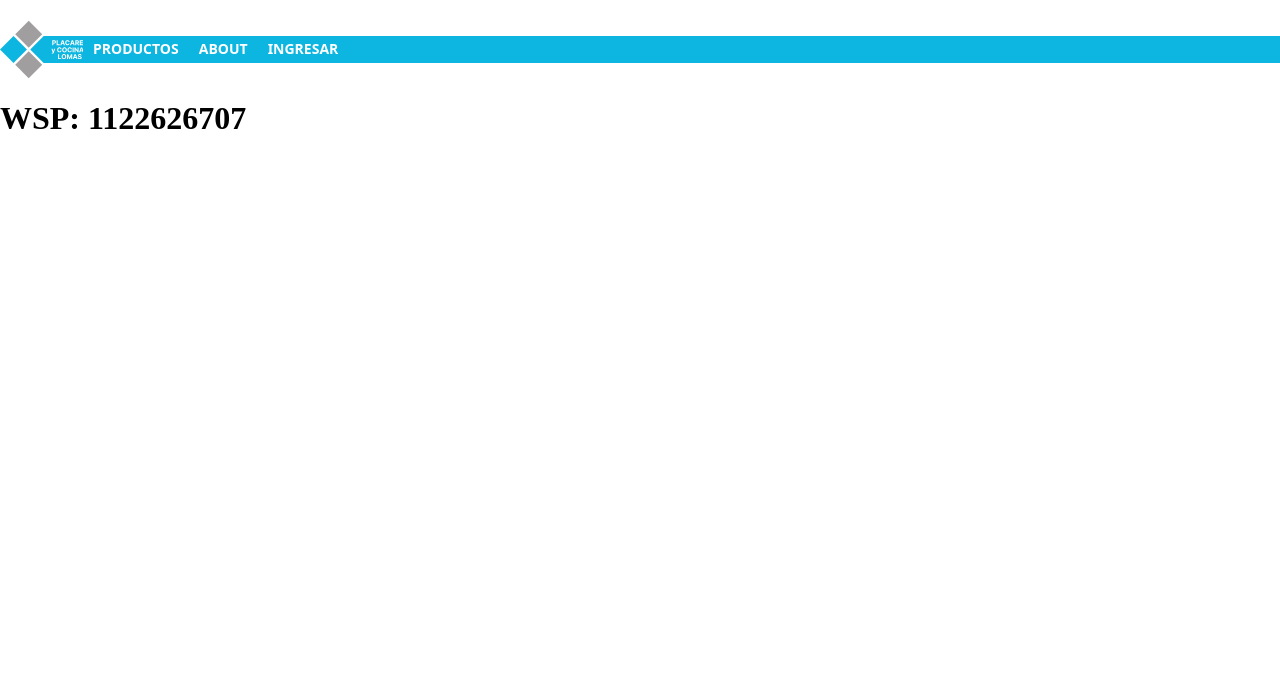
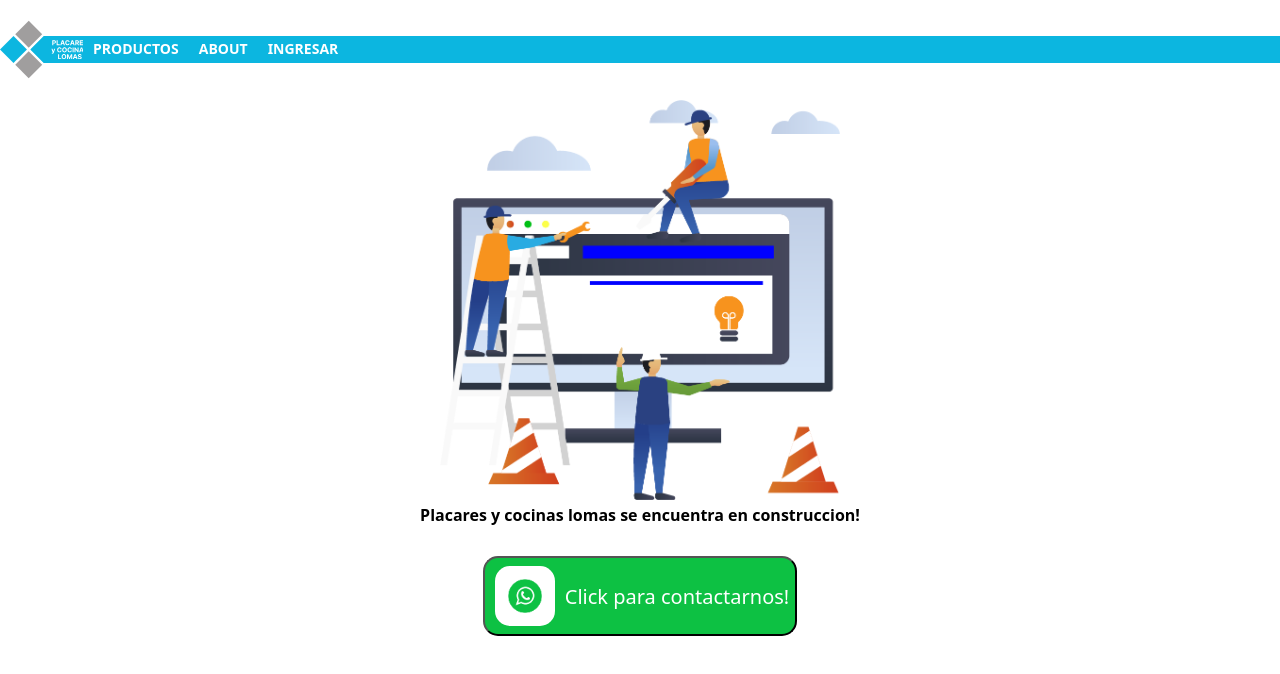
Before and after one commit to dev-ajras/pycocinas, a Vue app: page / in a window 1280 px wide. Shown: the top 674 px of the page. Built offline with nearby package versions, Linux system fonts and the light colour scheme.

Commit message:
maintain view added

```diff
--- a/package.json
+++ b/package.json
@@ -16,6 +16,7 @@
   "devDependencies": {
     "@tsconfig/node18": "^2.0.1",
     "@types/node": "^18.16.17",
+    "@types/vue": "^2.0.0",
     "@vitejs/plugin-vue": "^4.2.3",
     "@vue/tsconfig": "^0.4.0",
     "npm-run-all": "^4.1.5",
--- /dev/null
+++ b/src/components/maintain-components/WorkOnProgress.vue
@@ -0,0 +1,14 @@
+<template>
+  <div class="img-container">
+    <img src="./maintain.png" alt="" />
+  </div>
+</template>
+
+<style scoped>
+.img-container {
+  width: 400px;
+}
+.img-container img {
+  width: 100%;
+}
+</style>
--- /dev/null
+++ b/src/components/maintain-components/WspLink.vue
@@ -0,0 +1,30 @@
+<template>
+  <button class="button-container">
+    <img src="./wsp.png" alt="" />
+    <a
+      href="https://api.whatsapp.com/send/?phone=5491122626706&text&type=phone_number&app_absent=0"
+      >Click para contactarnos!</a
+    >
+  </button>
+</template>
+
+<style scoped>
+.button-container {
+  border-radius: 15px;
+  margin: 30px;
+  display: flex;
+  justify-content: center;
+  align-items: center;
+  height: 80px;
+  font-family: system-ui, -apple-system, BlinkMacSystemFont, "Segoe UI", Roboto,
+    Oxygen, Ubuntu, Cantarell, "Open Sans", "Helvetica Neue", sans-serif;
+  background-color: #0dc143;
+  color: white;
+  font-size: 20px;
+}
+.button-container img {
+  width: 60px;
+  margin: 0 10px 0 4px;
+  border-radius: 15px;
+}
+</style>
--- /dev/null
+++ b/src/views/MaintainView.vue
@@ -0,0 +1,34 @@
+<template>
+  <div class="view-container">
+    <WorkOnProgress />
+    <h4>Placares y cocinas lomas se encuentra en construccion!</h4>
+    <WspLink />
+  </div>
+</template>
+
+<script lang="ts">
+import WorkOnProgress from "../components/maintain-components/WorkOnProgress.vue";
+import WspLink from "../components/maintain-components/WspLink.vue";
+export default {
+  components: { WorkOnProgress, WspLink },
+  mounted() {
+    window.scrollTo({
+      top: 0,
+      behavior: "smooth",
+    });
+  },
+};
+</script>
+
+<style scoped>
+.view-container {
+  display: flex;
+  justify-content: center;
+  align-items: center;
+  flex-direction: column;
+}
+h4 {
+  font-family: system-ui, -apple-system, BlinkMacSystemFont, "Segoe UI", Roboto,
+    Oxygen, Ubuntu, Cantarell, "Open Sans", "Helvetica Neue", sans-serif;
+}
+</style>
```
Also changed, not shown: src/router/index.ts (+5 -5 lines), src/components/maintain-components/maintain.png (added), src/components/maintain-components/wsp.png (added).
